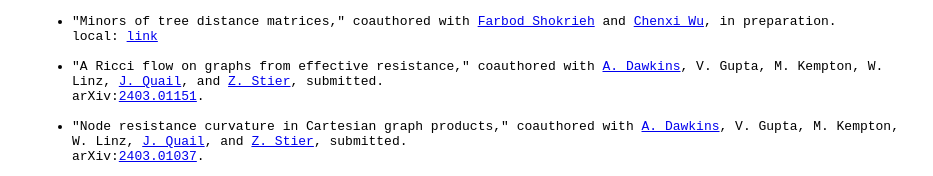
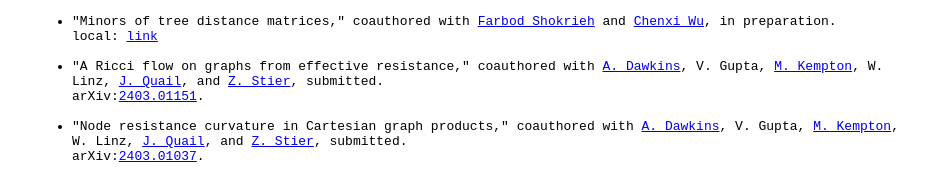
Before and after one commit to harryrichman/harryrichman.github.io, a plain HTML site: page docs/index.html in a window 1280 px wide. Shown: the part 731-907 px from the top of the page, without its empty margins (173-1106 px from the left). Drawn offline with Linux system fonts and the light colour scheme.

Commit message:
add coauthor hyperlink

```diff
--- a/docs/index.html
+++ b/docs/index.html
@@ -133,7 +133,7 @@ and <a href="https://zbmath.org/authors/richman.david-harry">zbMATH</a>.
 
     <li>
         "A Ricci flow on graphs from effective resistance,"
-        coauthored with <a href="https://aleyahdawkins.github.io/">A. Dawkins</a>, V. Gupta, M. Kempton, W. Linz, <a href="https://www.uvm.edu/~jquail/">J. Quail</a>, and <a href="https://math.berkeley.edu/~zstier/">Z. Stier</a>,
+        coauthored with <a href="https://aleyahdawkins.github.io/">A. Dawkins</a>, V. Gupta, <a href="https://mathdept.byu.edu/~mkempton/">M. Kempton</a>, W. Linz, <a href="https://www.uvm.edu/~jquail/">J. Quail</a>, and <a href="https://math.berkeley.edu/~zstier/">Z. Stier</a>,
         submitted.
         <br />
         arXiv:<a href="https://arxiv.org/abs/2403.01151">2403.01151</a>.
@@ -141,7 +141,7 @@ and <a href="https://zbmath.org/authors/richman.david-harry">zbMATH</a>.
 
     <li>
         "Node resistance curvature in Cartesian graph products,"
-        coauthored with <a href="https://aleyahdawkins.github.io/">A. Dawkins</a>, V. Gupta, M. Kempton, W. Linz, <a href="https://www.uvm.edu/~jquail/">J. Quail</a>, and <a href="https://math.berkeley.edu/~zstier/">Z. Stier</a>,
+        coauthored with <a href="https://aleyahdawkins.github.io/">A. Dawkins</a>, V. Gupta, <a href="https://mathdept.byu.edu/~mkempton/">M. Kempton</a>, W. Linz, <a href="https://www.uvm.edu/~jquail/">J. Quail</a>, and <a href="https://math.berkeley.edu/~zstier/">Z. Stier</a>,
         submitted.
         <br />
         arXiv:<a href="https://arxiv.org/abs/2403.01037">2403.01037</a>.
```
